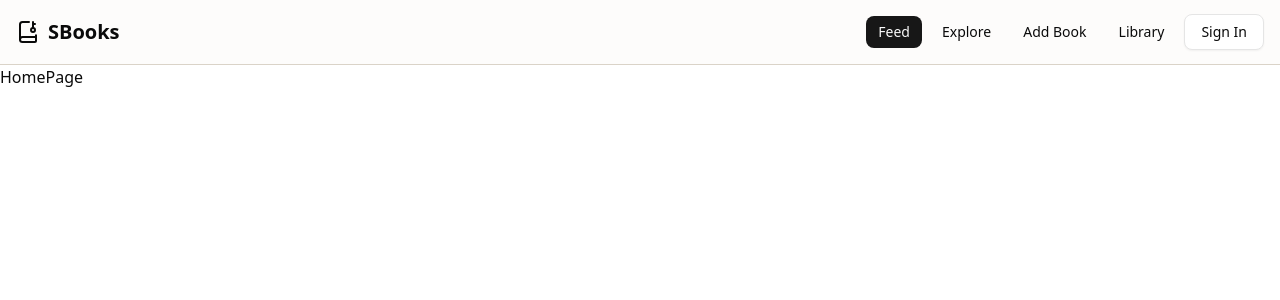
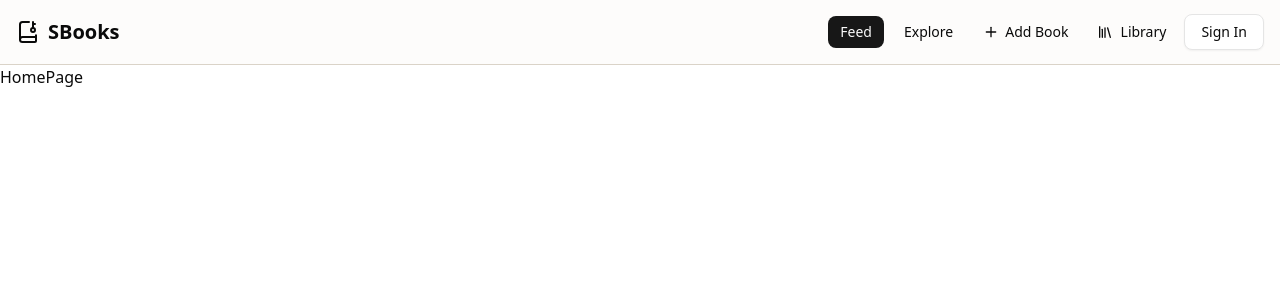
Before and after one commit to shuraimbalochofficial/s-books, a Next.js app: page / in a window 1280 px wide. Shown: the top 300 px of the page. Built offline with nearby package versions, Linux system fonts and the light colour scheme.

Commit message:
Completed Basic Navbar

```diff
--- a/src/components/Navbar.tsx
+++ b/src/components/Navbar.tsx
@@ -2,7 +2,7 @@
 import Link from "next/link";
 import React from "react";
 import { Button } from "./ui/button";
-import { BookKey } from "lucide-react";
+import { BookKey, BookOpen, Compass, Library, Plus } from "lucide-react";
 import { usePathname } from "next/navigation";
 
 function Navbar() {
@@ -29,7 +29,9 @@ function Navbar() {
               size="sm"
               asChild
             >
-              <Link href="/">Feed</Link>
+              <Link href="/" className="gap-2">
+                <span className="hidden sm:inline">Feed</span>
+              </Link>
             </Button>
             {/* <------------------------------------------> */}
             <Button
@@ -37,7 +39,9 @@ function Navbar() {
               size="sm"
               asChild
             >
-              <Link href="/explore">Explore </Link>
+              <Link href="/explore" className="gap-2">
+                <span className="hidden sm:inline">Explore</span>
+              </Link>
             </Button>
             {/* <------------------------------------------> */}
             <Button
@@ -45,7 +49,10 @@ function Navbar() {
               size="sm"
               asChild
             >
-              <Link href="/add-book">Add Book</Link>
+              <Link href="/add-book" className="gap-1">
+                <Plus className="w-4 h-4" />
+                <span className="hidden sm:inline">Add Book</span>
+              </Link>
             </Button>
             {/* <------------------------------------------> */}
             <Button
@@ -53,7 +60,10 @@ function Navbar() {
               size="sm"
               asChild
             >
-              <Link href="/library">Library</Link>
+              <Link href="/library" className="gap-2">
+                <Library className="w-4 h-4" />
+                <span className="hidden sm:inline">Library</span>
+              </Link>
             </Button>
             {/* <------------------------------------------> */}
             <Button variant={"outline"}>
```
